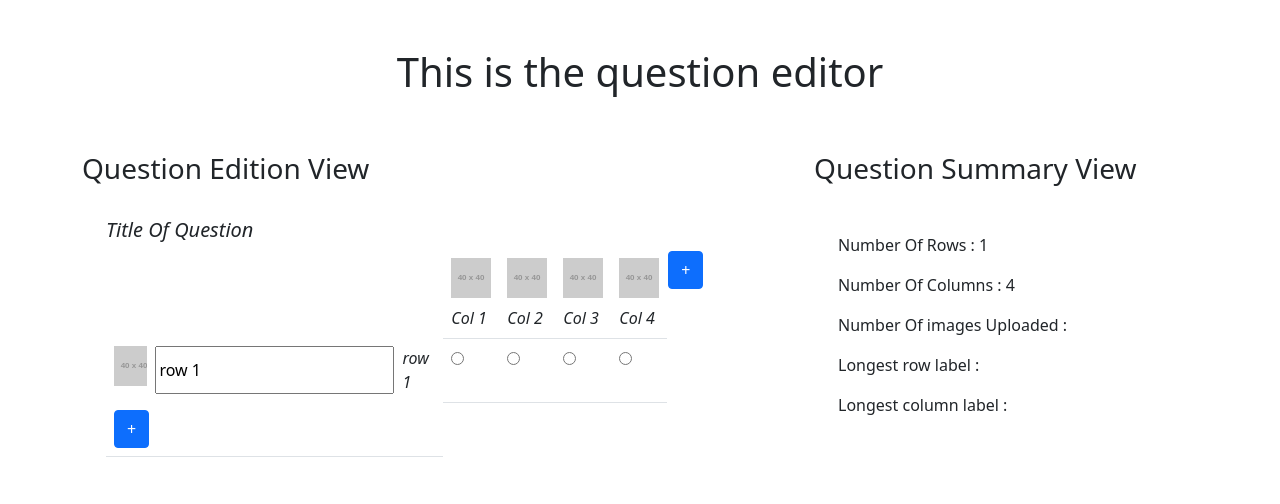
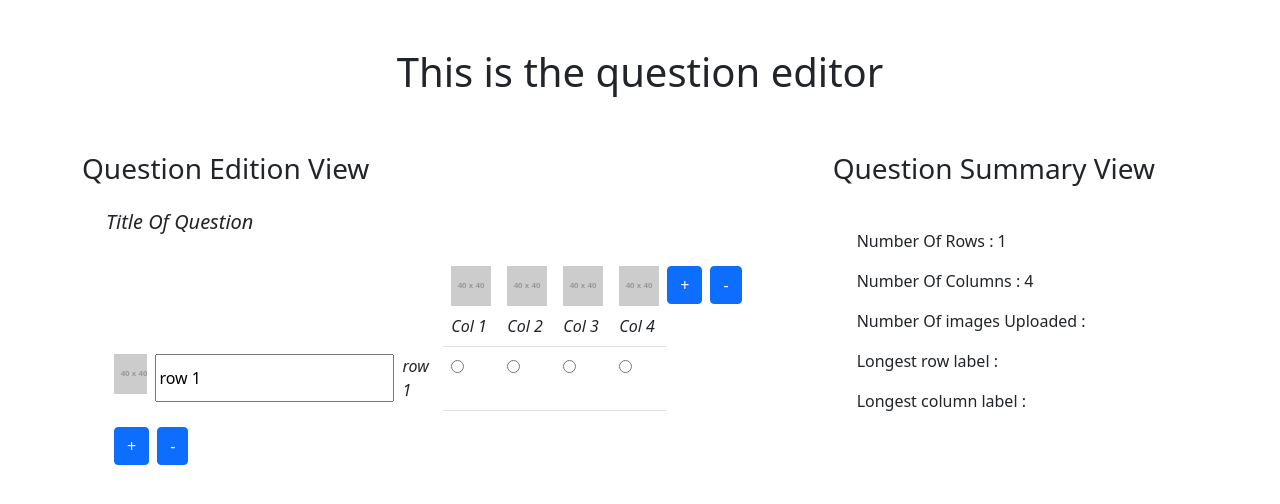
Before and after one commit to beejay321/question_editor, a React (Create React App) app: page / in a window 1280 px wide. Shown: the top 504 px of the page. Built offline with nearby package versions, Linux system fonts and the light colour scheme.

Commit message:
Update EditionView.jsx

```diff
--- a/src/components/EditionView.jsx
+++ b/src/components/EditionView.jsx
@@ -29,9 +29,20 @@ const EditionView = () => {
   const addRow = () => {
     setOneRow([...oneRow, oneRow[oneRow.length - 1]]);
   };
+  const removeRow = () => {
+    if (oneRow.length > 2) {
+      setOneRow(oneRow.slice(0, -1));
+    }
+  };
 
   const addCol = () => {
     setOneRow([...oneRow.map((row, i) => [...row, row[row.length - 1]])]);
+  };
+
+  const removeCol = () => {
+    let result = [...oneRow.map((row, i) => row.slice(0, -1))];
+
+    setOneRow(result);
   };
 
   return (
@@ -39,12 +50,13 @@ const EditionView = () => {
       <Container className=" ">
         <Row>
           <Col className="">
-            <div className="pt-4">
-              <h5 contenteditable="true">
+            <div className="py-3">
+              <h5 contentEditable="true">
                 <em>Title Of Question</em>
               </h5>
             </div>
             <div className="d-flex ">
+              <div>
                 <Table>
                   <tbody>
                     {oneRow.map((row, index) => (
@@ -52,19 +64,24 @@ const EditionView = () => {
                         <OneRow row={row} index={index} key={index} />
                       </>
                     ))}
-
-                  <tr>
-                    <td>
-                      <Button onClick={addRow}>+</Button>
-                    </td>
-                  </tr>
                   </tbody>
                 </Table>
-              <div>
+                <div className="d-flex px-2 gap-2">
                   <span>
-                  <td>
+                    <Button onClick={addRow}>+</Button>
+                  </span>
+                  <span>
+                    <Button onClick={removeRow}>-</Button>
+                  </span>
+                </div>
+              </div>
+              <div className="d-flex pt-2  gap-2">
+                <span>
                   <Button onClick={addCol}>+</Button>
-                  </td>{" "}
+                </span>
+
+                <span>
+                  <Button onClick={removeCol}>-</Button>
                 </span>
               </div>
             </div>
```
Lines whose indentation alone changed are shown as unchanged.
